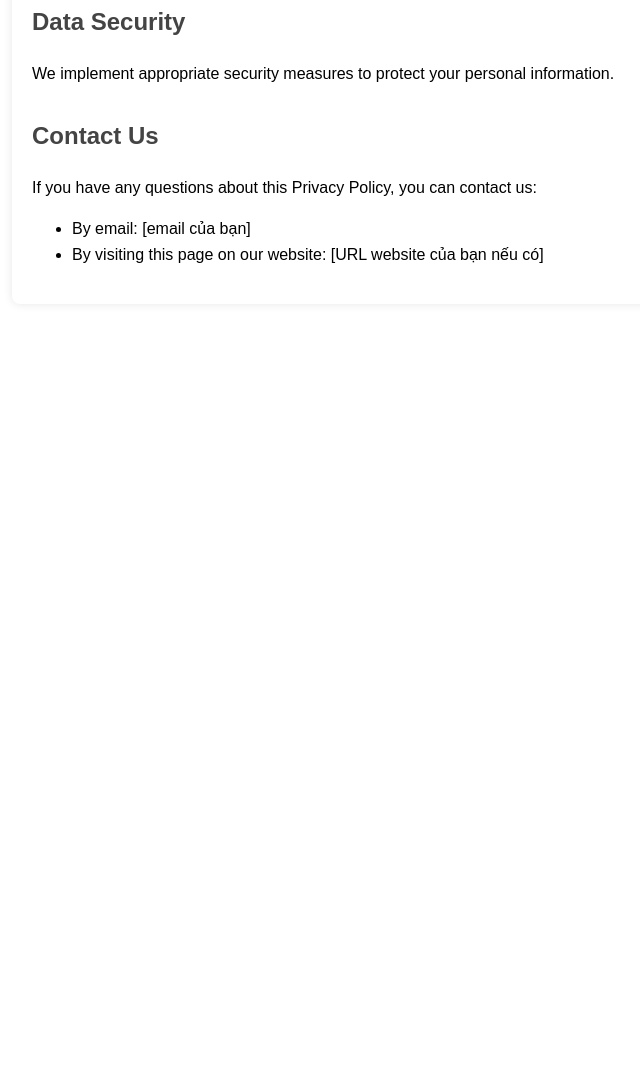
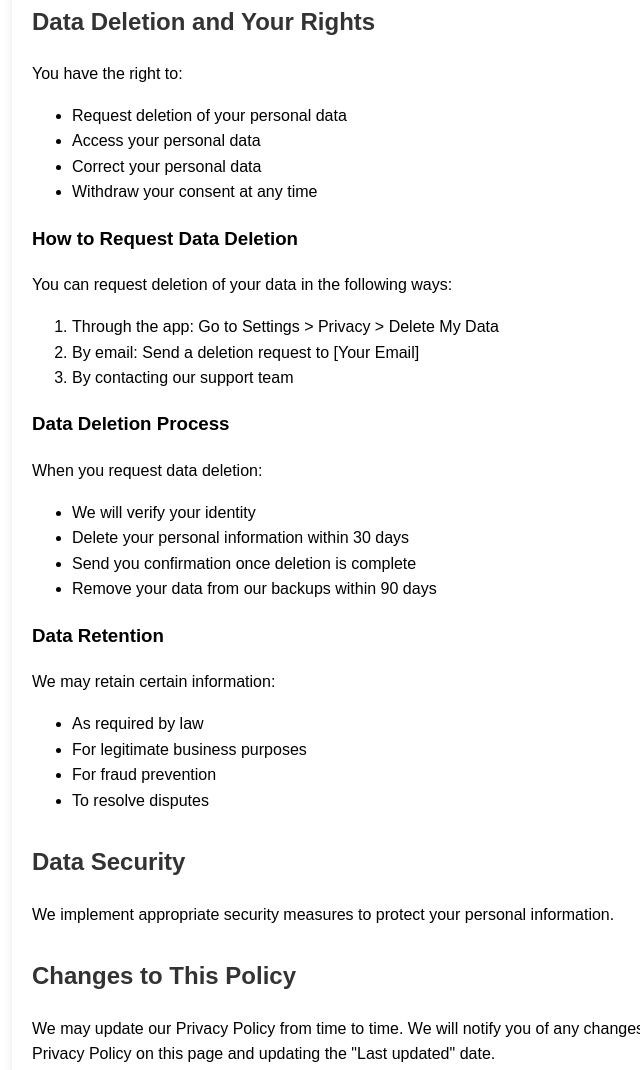
Before and after one commit to NguyenHoangAnh411/privacy-policy, a plain HTML site: page index.html in a window 1280 px wide. Shown: the part 791-1861 px from the top of the page, without its empty margins (228-868 px from the left). Before the commit the page ends 1115 px from the top, so only its background shows below. Drawn offline with Linux system fonts and the light colour scheme.

Commit message:
Update index.html

```diff
--- a/index.html
+++ b/index.html
@@ -12,12 +12,13 @@
             margin: 0 auto;
             padding: 20px;
         }
+        h1, h2 {
+            color: #333;
+        }
         h1 {
-            color: #333;
             text-align: center;
         }
         h2 {
-            color: #444;
             margin-top: 30px;
         }
         .container {
@@ -31,10 +32,10 @@
 <body>
     <div class="container">
         <h1>Privacy Policy</h1>
-        <p>Last updated: [Ngày hiện tại]</p>
+        <p>Last updated: December 30, 2023</p>
 
         <h2>Introduction</h2>
-        <p>[Tên ứng dụng của bạn] ("we," "our," or "us") respects your privacy and is committed to protecting it through our compliance with this policy.</p>
+        <p>[Your App Name] ("we," "our," or "us") respects your privacy and is committed to protecting it through our compliance with this policy.</p>
 
         <h2>Information We Collect</h2>
         <p>When you use our application, we may collect:</p>
@@ -54,14 +55,53 @@
             <li>Monitor the usage of our service</li>
         </ul>
 
+        <h2>Data Deletion and Your Rights</h2>
+        <p>You have the right to:</p>
+        <ul>
+            <li>Request deletion of your personal data</li>
+            <li>Access your personal data</li>
+            <li>Correct your personal data</li>
+            <li>Withdraw your consent at any time</li>
+        </ul>
+
+        <h3>How to Request Data Deletion</h3>
+        <p>You can request deletion of your data in the following ways:</p>
+        <ol>
+            <li>Through the app: Go to Settings > Privacy > Delete My Data</li>
+            <li>By email: Send a deletion request to [Your Email]</li>
+            <li>By contacting our support team</li>
+        </ol>
+
+        <h3>Data Deletion Process</h3>
+        <p>When you request data deletion:</p>
+        <ul>
+            <li>We will verify your identity</li>
+            <li>Delete your personal information within 30 days</li>
+            <li>Send you confirmation once deletion is complete</li>
+            <li>Remove your data from our backups within 90 days</li>
+        </ul>
+
+        <h3>Data Retention</h3>
+        <p>We may retain certain information:</p>
+        <ul>
+            <li>As required by law</li>
+            <li>For legitimate business purposes</li>
+            <li>For fraud prevention</li>
+            <li>To resolve disputes</li>
+        </ul>
+
         <h2>Data Security</h2>
         <p>We implement appropriate security measures to protect your personal information.</p>
 
+        <h2>Changes to This Policy</h2>
+        <p>We may update our Privacy Policy from time to time. We will notify you of any changes by posting the new Privacy Policy on this page and updating the "Last updated" date.</p>
+
         <h2>Contact Us</h2>
-        <p>If you have any questions about this Privacy Policy, you can contact us:</p>
+        <p>If you have any questions about this Privacy Policy or wish to exercise your data rights, you can contact us:</p>
         <ul>
-            <li>By email: [email của bạn]</li>
-            <li>By visiting this page on our website: [URL website của bạn nếu có]</li>
+            <li>By email: [Your Email]</li>
+            <li>By visiting this page on our website: [Your Website URL]</li>
+            <li>By mail: [Your Physical Address if applicable]</li>
         </ul>
     </div>
 </body>
```
